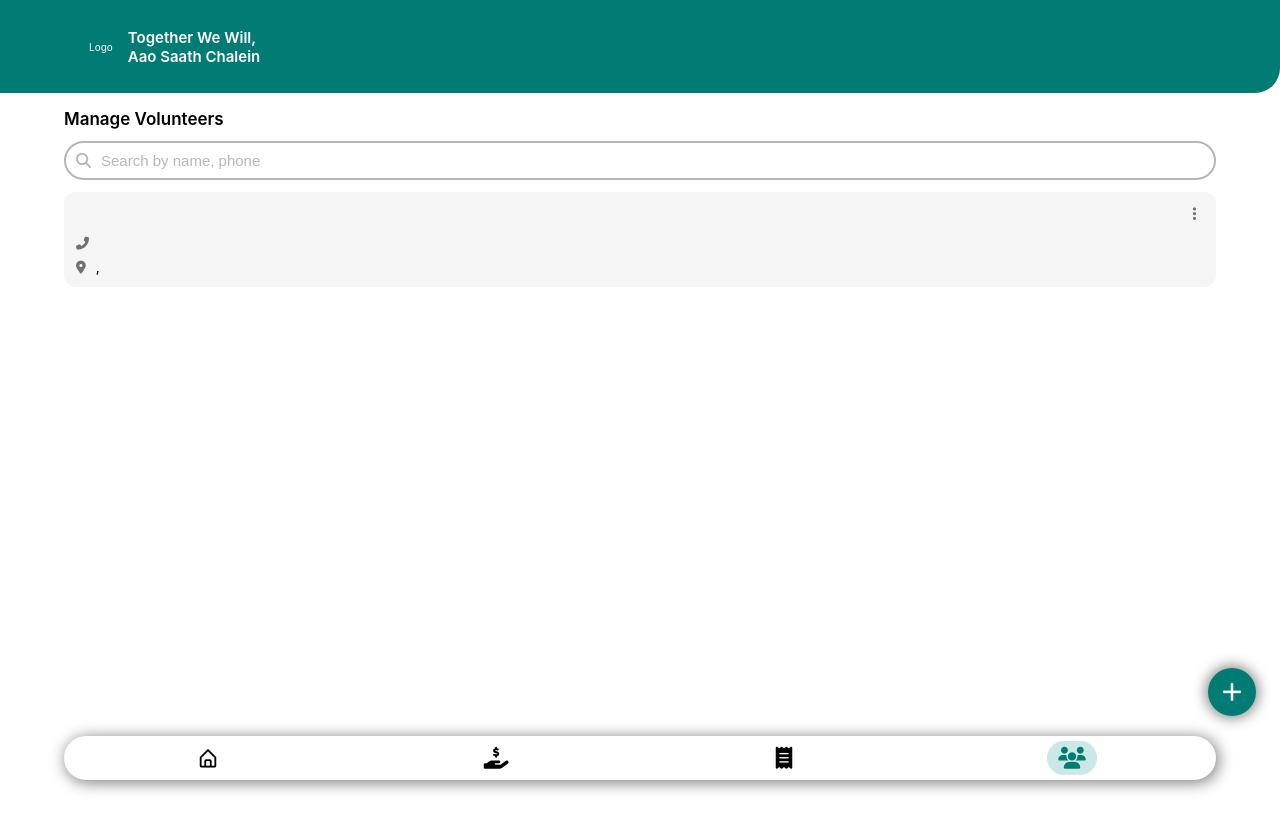
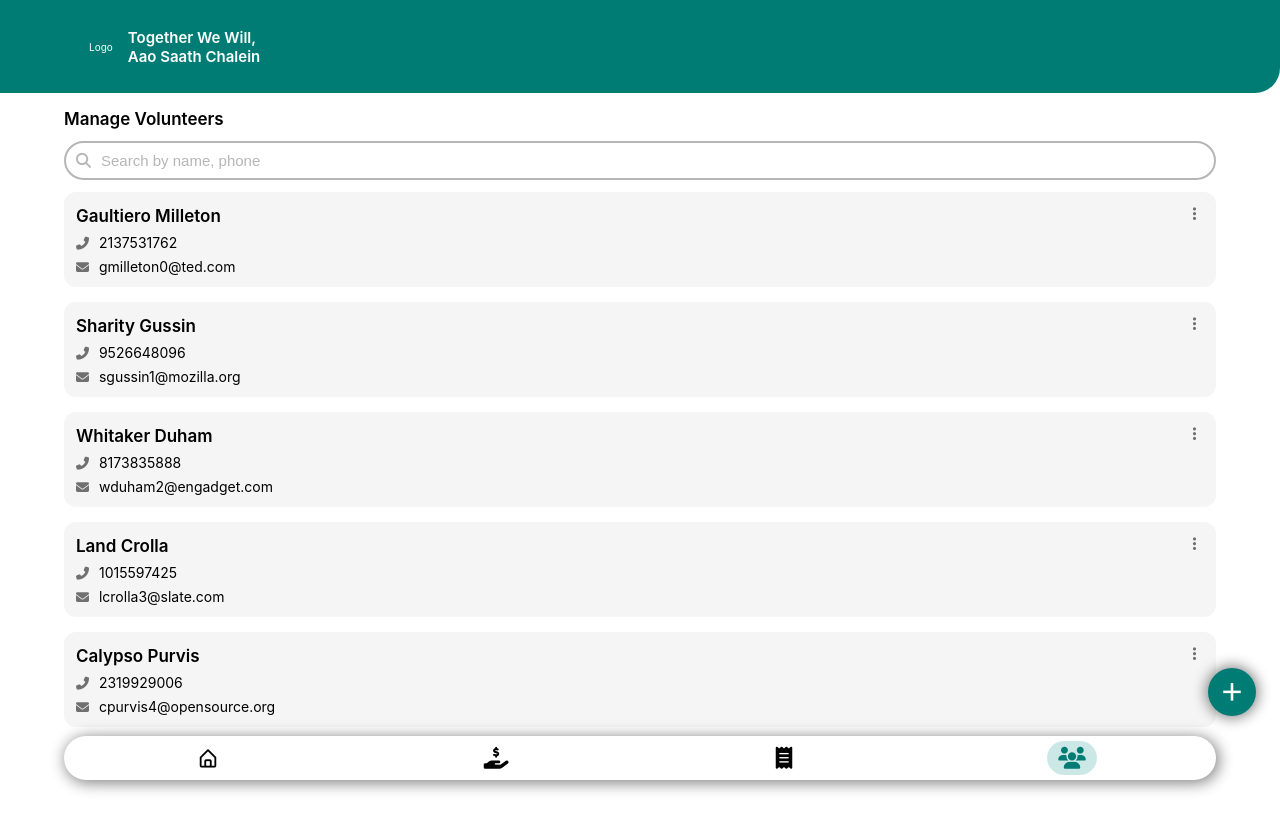
Before and after one commit to lavish-jhamb/ngo-private, a React (Create React App) app: page /dashboard/volunteer in a window 1280 px wide. Built offline with nearby package versions, Linux system fonts and the light colour scheme.

Commit message:
manage volunteer and new volunteer UI, functionality

```diff
--- a/src/Components/ReceiptCard/Index.css
+++ b/src/Components/ReceiptCard/Index.css
@@ -75,7 +75,7 @@
   display: none;
   position: absolute;
   top: 0%;
-  left:-40%;
+  left:-20%;
   width: 80px;
   z-index: 2;
   border-radius: 0.75rem;
--- a/src/Components/ReceiptCard/Index.jsx
+++ b/src/Components/ReceiptCard/Index.jsx
@@ -71,7 +71,10 @@ const Receipt = (props) => {
         <div className="cardHeader">
           <div className="cardTitle">
             <h4>
-              <div className="">{data?.donorInfo?.name}</div>
+              <div className="">
+                {props.receipts && data?.donorInfo?.name}
+                {props.volunteer && data?.name}
+              </div>
             </h4>
             <div>
               {props.shareBtn && (
@@ -113,11 +116,19 @@ const Receipt = (props) => {
           <div className="cardData">
             <p>
               <i className="fas fa-phone-alt cardIcon"></i>{" "}
-              {data?.donorInfo?.mobileNumber}
+              {props.receipts && data?.donorInfo?.mobileNumber}
+              {props.volunteer && data?.phone}
             </p>
             <p>
-              <i className="fa-solid fa-location-dot cardIcon"></i>{" "}
-              {data?.donorInfo?.address},{data?.donorInfo?.city}
+              {props.receipts && (
+                <i className="fa-solid fa-location-dot cardIcon"></i>
+              )}{" "}
+              {props.receipts && data?.donorInfo?.address + ", "}
+              {props.receipts && data?.donorInfo?.city}
+              {props.volunteer && (
+                <i className="fas fa-envelope cardIcon"></i>
+              )}{" "}
+              {props.volunteer && data?.email}
             </p>
           </div>
         </div>
@@ -128,14 +139,16 @@ const Receipt = (props) => {
                 Rs.{" "}
                 {new Intl.NumberFormat("en-IN", {
                   maximumSignificantDigits: 3,
-                }).format(data?.amount || 0)}
+                }).format((props.receipts && data?.amount) || 0)}
               </h5>
               <span className="categoryReceipt">
-                For: {data?.category?.name}
+                For: {props.receipts && data?.category?.name}
               </span>
             </div>
             <div>
-              <p>Receipt No. {data?.externalId.split("-")[0]}</p>
+              <p>
+                Receipt No. {props.receipts && data?.externalId.split("-")[0]}
+              </p>
             </div>
           </div>
         )}
--- a/src/Views/Page/Dashboard/Receipts/Index.jsx
+++ b/src/Views/Page/Dashboard/Receipts/Index.jsx
@@ -83,13 +83,14 @@ const ManageReceipt = () => {
           {loading && data?.length === 0 ? (
             <Spinner />
           ) : (
-            data?.map((reciept, idx) => (
+            data?.map((receipt, idx) => (
               <ReceiptCard
                 key={idx}
                 loading={loading}
-                data={reciept}
+                data={receipt}
                 shareBtn={true}
                 cardFooter={true}
+                receipts={true}
               />
             ))
           )}
--- a/src/Views/Page/Dashboard/Volunteers/CreateVolunteer/Index.css
+++ b/src/Views/Page/Dashboard/Volunteers/CreateVolunteer/Index.css
@@ -1,75 +1,48 @@
-.newVolContainer {
-  height: calc(100vh - 10.9rem);
-  width: 90vw;
-  margin: 1.5rem auto 0;
-}
-
-.newVolFormContainer {
-  height: calc(100% - 2.4rem);
+.newVolunteerContainer {
+  width: 80vw;
+  margin: 0 auto;
+  height: calc(100vh - 9.9rem);
   display: flex;
   flex-direction: column;
   justify-content: space-between;
 }
 
-.newvolForm input {
+.newVolunteerInput {
+  margin-top: 5.5rem;
+}
+
+.newVolunteerInput > input {
+  border: 2px solid var(--placeholder);
   border-radius: 1.2rem;
-  font-size: 1.6rem;
-  border: solid 2px var(--placeholder);
-  outline: none;
   width: 100%;
   height: 3.9rem;
-  padding-left: 1rem;
-  margin: 0.75rem 0;
-}
-
-.newvolForm input::placeholder {
+  outline: none;
+  padding: 1.2rem;
+  font-size: 1.6rem;
   color: var(--placeholder);
 }
 
-.newVolAddBtn button {
+.newVolunteerInput > input::placeholder {
+  color: var(--placeholder);
+}
+
+.newVolunteerInput > p {
+  color: rgb(240, 69, 69);
+  margin-left: 1rem;
+  margin-top: 0.4rem;
+  font-size: 1.1rem;
+}
+
+.newVolunteerBtn {
+  margin-bottom: 2.4rem;
+}
+
+.newVolunteerBtn > button {
+  border: none;
+  border-radius: 1.2rem;
+  color: var(--white);
   background-color: var(--primary);
-  border: none;
   width: 100%;
   height: 4.2rem;
-  border-radius: 1.2rem;
-  color: var(--white);
   font-size: 1.6rem;
 }
-
-.newVolPwd {
-  border-radius: 1.2rem;
-  font-size: 1.6rem;
-  border: 2px solid var(--placeholder);
-  outline: none;
-  width: 100%;
-  height: 3.9rem;
-  margin: 0.75rem 0;
-  display: flex;
-  justify-content: space-between;
-  align-items: center;
-}
-
-.newVolPwd input {
-  border: none;
-  outline: none;
-  width: 90%;
-  height: 100%;
-}
-
-.newVolPwd button {
-  border: none;
-  background-color: var(--white);
-  margin-right: 1rem;
-}
-
-.newVolPwd img {
-  height: 1.4rem;
-  margin: 0.65rem 0;
-  color: var(--darkGray);
-}
-
-.newVolPwd i {
-  color: var(--darkGray);
-  font-size: 2rem;
-  margin: 0.4rem 0;
-}
--- a/src/Views/Page/Dashboard/Volunteers/CreateVolunteer/Index.jsx
+++ b/src/Views/Page/Dashboard/Volunteers/CreateVolunteer/Index.jsx
@@ -6,16 +6,17 @@ import { uris } from "../../../../../Config/Router/URI";
 
 function NewVolunteer() {
   let navigate = useNavigate();
-  const [pwdVisibility, setpwdVisibility] = useState(false);
 
-  const loginHandler = (e) => {
+  const [phoneNo, setPhoneNo] = useState("");
+  const [error, setError] = useState("");
+
+  const handleSubmit = (e) => {
     e.preventDefault();
+    if (phoneNo.length <= 9) {
+      return setError("Phone Number must be 10 digits long");
+    }
+    console.log("phone: ", phoneNo);
     navigate(uris.volunteer);
-  };
-
-  const pwdHandler = (e) => {
-    e.preventDefault();
-    setpwdVisibility(!pwdVisibility);
   };
 
   const goBack = () => {
@@ -24,35 +25,28 @@ function NewVolunteer() {
 
   return (
     <SecondaryLayout title="New Volunteer" handler={goBack}>
-      <div className="newVolContainer">
-        <div className="newVolFormContainer">
-          <div>
-            <form className="newvolForm">
-              <input placeholder="Name" type="text" />
-              <input placeholder="Email" type="email" />
-              <input placeholder="Phone number" type="tel" />
-              <div className="newVolPwd">
-                <input
-                  placeholder="Password"
-                  type={pwdVisibility ? "text" : "password"}
-                />
-                <button onClick={pwdHandler}>
-                  {pwdVisibility ? (
-                    <img src="/resources/images/eye.png" alt="logo" />
-                  ) : (
-                    <i className="bx bx-hide"></i>
-                  )}
-                </button>
-              </div>
-            </form>
+      <form onSubmit={handleSubmit}>
+        <div className="newVolunteerContainer">
+          <div className="newVolunteerInput">
+            <input
+              type="number"
+              placeholder="Phone Number"
+              value={phoneNo}
+              onChange={(e) => {
+                e.target.value.length === 11
+                  ? setPhoneNo(e.target.value.slice(0, 10))
+                  : setPhoneNo(e.target.value);
+
+                setError("");
+              }}
+            />
+            {error && <p>{error}</p>}
           </div>
-          <div className="newVolAddBtn">
-            <button onClick={loginHandler} type="submit">
-              Add Volunteer
-            </button>
+          <div className="newVolunteerBtn">
+            <button type="submit">Add Volunteer</button>
           </div>
         </div>
-      </div>
+      </form>
     </SecondaryLayout>
   );
 }
--- a/src/Views/Page/Dashboard/Volunteers/Index.jsx
+++ b/src/Views/Page/Dashboard/Volunteers/Index.jsx
@@ -2,7 +2,8 @@ import React from "react";
 import MenubarLayout from "../../../Layout/Menubar/Main";
 import VolunteerCard from "../../../../Components/ReceiptCard/Index";
 import "./Index.css";
-import {Link} from "react-router-dom";
+import { Link } from "react-router-dom";
+import data from "./data.json";
 
 const ManageVolunteer = () => {
   return (
@@ -14,11 +15,19 @@ const ManageVolunteer = () => {
 
             <div className="searchReceiptVol">
               <i className="fas fa-search searchIconVol"></i>
-                            <input type="text" placeholder="Search by name, phone"/>
+              <input type="text" placeholder="Search by name, phone" />
             </div>
           </div>
           <div className="cardReceipts">
-                        <VolunteerCard shareBtn={false} cardFooter={false}/>
+            {data?.map((volunteer) => (
+              <VolunteerCard
+                key={volunteer.id}
+                data={volunteer}
+                volunteer={true}
+                shareBtn={false}
+                cardFooter={false}
+              />
+            ))}
           </div>
         </div>
 
--- /dev/null
+++ b/src/Views/Page/Dashboard/Volunteers/data.json
@@ -0,0 +1,32 @@
+[
+  {
+    "id": 1,
+    "name": "Gaultiero Milleton",
+    "phone": "2137531762",
+    "email": "gmilleton0@ted.com"
+  },
+  {
+    "id": 2,
+    "name": "Sharity Gussin",
+    "phone": "9526648096",
+    "email": "sgussin1@mozilla.org"
+  },
+  {
+    "id": 3,
+    "name": "Whitaker Duham",
+    "phone": "8173835888",
+    "email": "wduham2@engadget.com"
+  },
+  {
+    "id": 4,
+    "name": "Land Crolla",
+    "phone": "1015597425",
+    "email": "lcrolla3@slate.com"
+  },
+  {
+    "id": 5,
+    "name": "Calypso Purvis",
+    "phone": "2319929006",
+    "email": "cpurvis4@opensource.org"
+  }
+]
```
Lines whose indentation alone changed are shown as unchanged.
